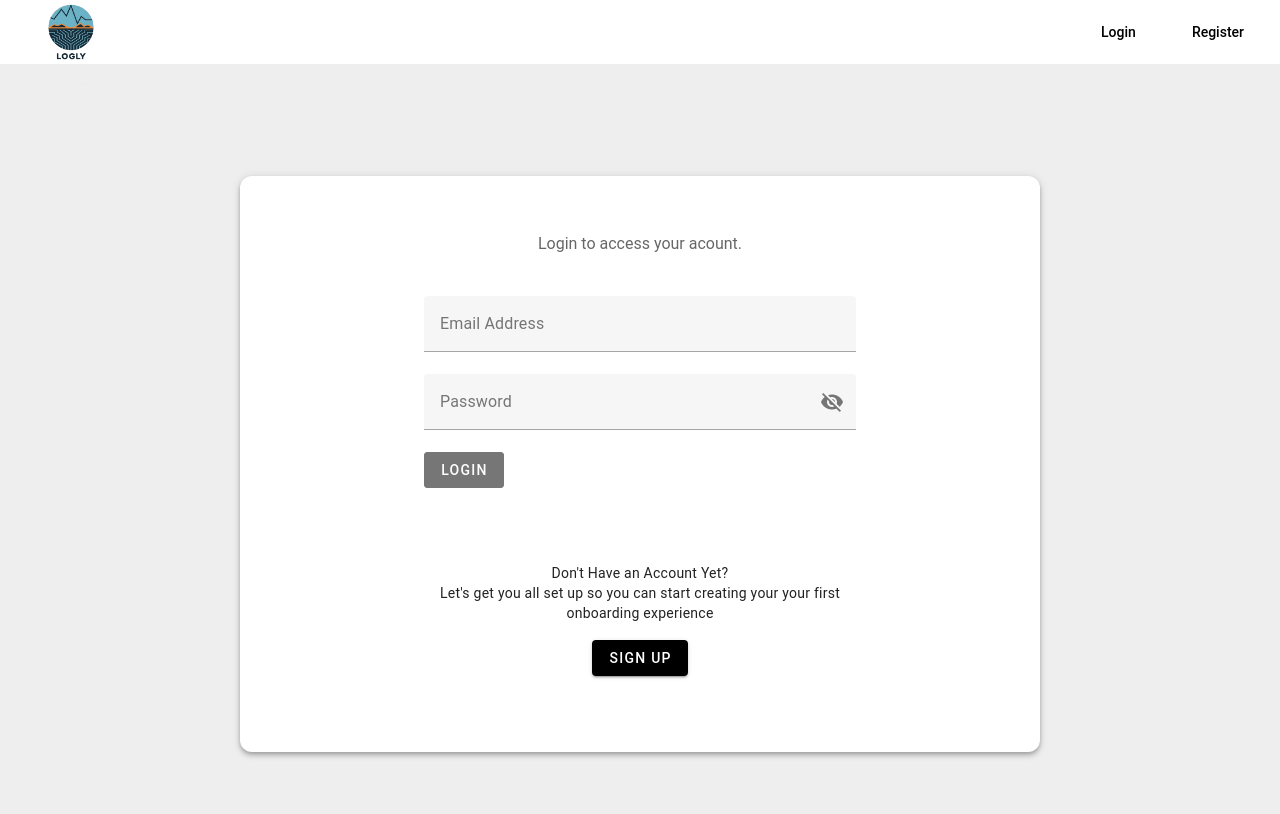
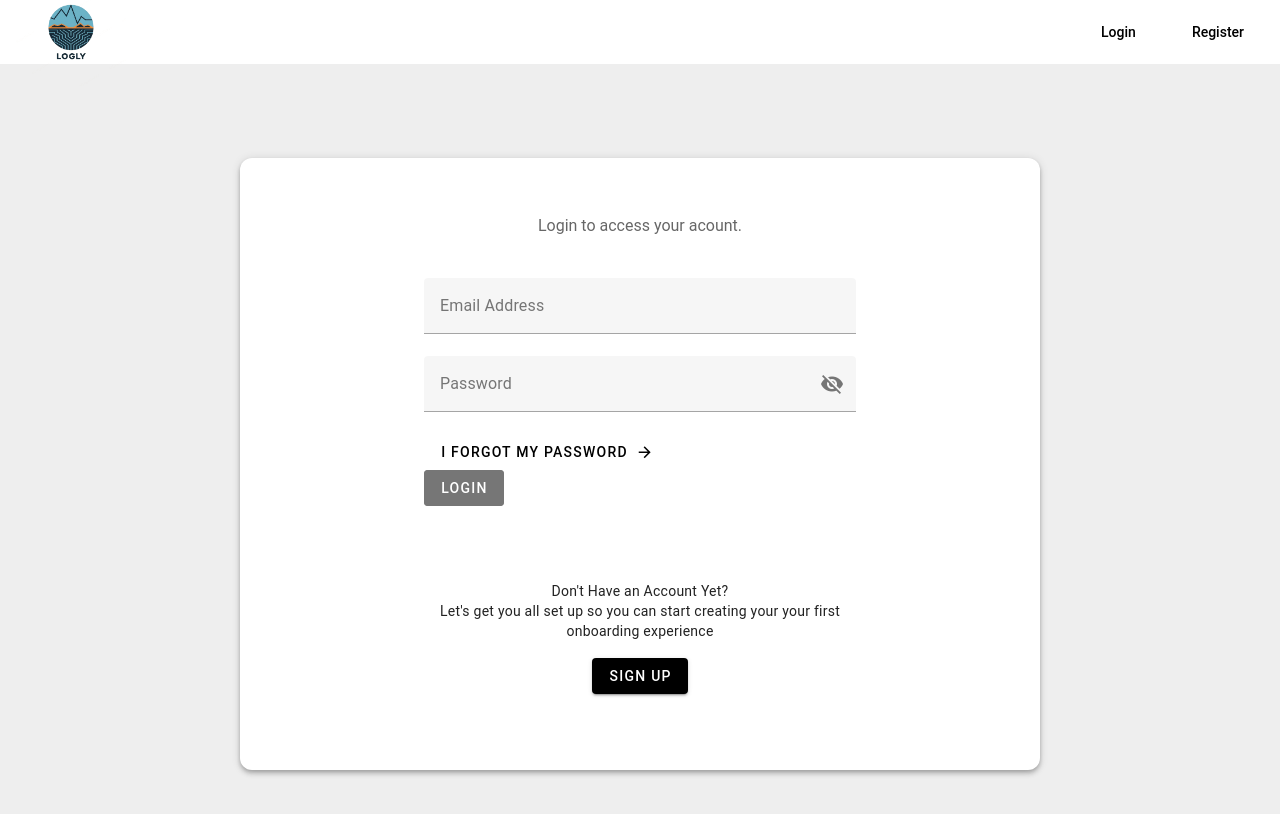
Before and after one commit to joaovitor2614/Logly, a Vue app in the folder web/: page /login in a window 1280 px wide. Shown: the top 814 px of the page. Built offline with nearby package versions, Linux system fonts and the light colour scheme; no server answers.

Commit message:
feat: add reset password btn in Login.vue

```diff
--- a/web/src/components/auth/Login.vue
+++ b/web/src/components/auth/Login.vue
@@ -28,6 +28,9 @@ const handleLogin = async () => {
 const redirectToRegister = () => {
     router.push("register")
 }
+const redirectToSendResetPasswordLink = () => {
+    router.push("send-reset-password-link")
+}
 </script>
 
 <template>
@@ -36,7 +39,20 @@ const redirectToRegister = () => {
         <AuthBase :helperTitle="'Login to access your acount.'">
             <form @submit.prevent="handleLogin">
                         <Form :form="form" :errorsMessages="errorsMessages" :authType="'login'"/>
+
+                        <div class="d-flex">
+                            <v-btn
+                            variant="text"
+                            color="black"
+                            @click="redirectToSendResetPasswordLink"
+                            >
+                            I forgot my password
+                            <v-icon end>mdi-arrow-right</v-icon>
+                            </v-btn>
+                        </div>
                         <Button :isDisabled="isDisabled" :buttonAction="handleLogin" :id="'test-login-btn'">Login</Button>
+
+
                         <div style="  text-align: center; padding: 60px 0;">
                                 <v-card-text class="white--text" >
                                     <h3 class="text-center ">Don't Have an Account Yet?</h3>
```
Also changed, not shown: web/src/components/auth/Form.vue (line endings or trailing spaces).
